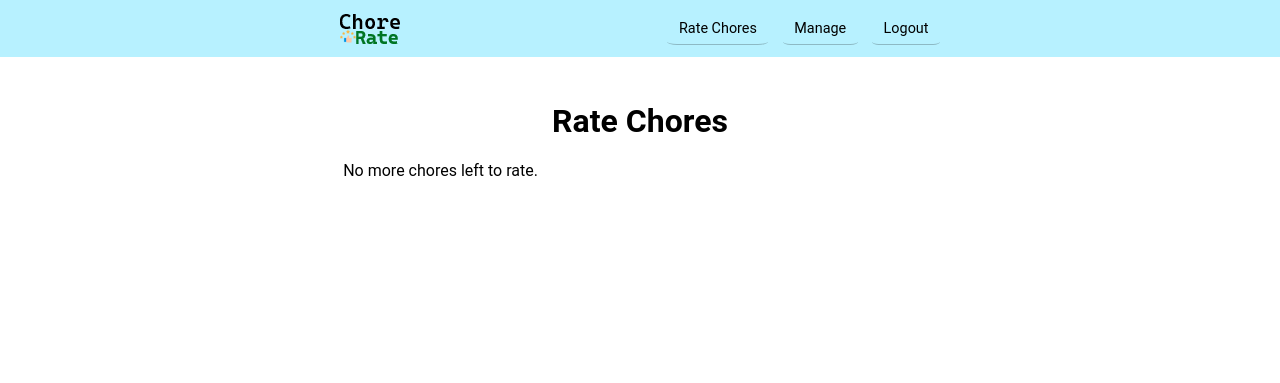
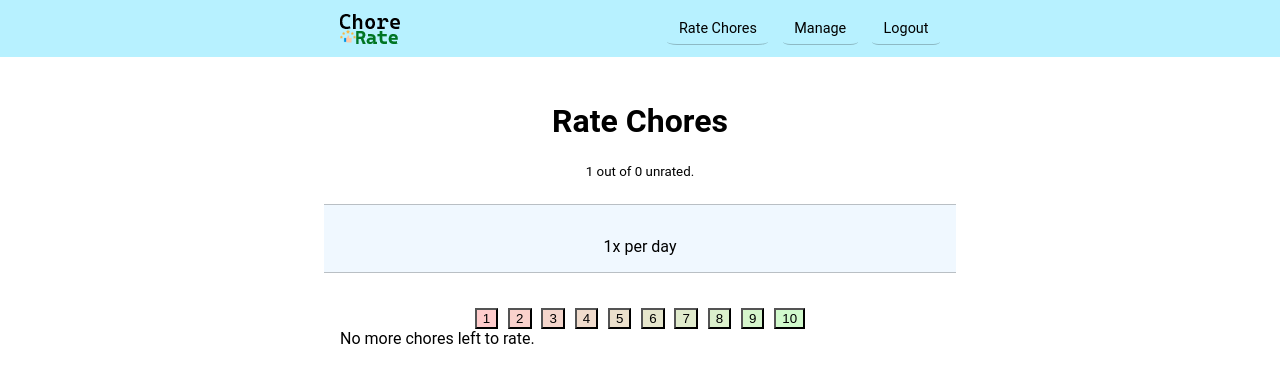
Before and after one commit to avabellaw/ChoreRate, a Flask app: page /rate in a window 1280 px wide. Shown: the top 383 px of the page. Run offline with Flask 3, Linux system fonts and the light colour scheme; the visitor is signed in with stand-in values (Sample User, id 1); data that the repository does not hold is empty.

Commit message:
style the rate chore page using css and js

```diff
--- a/chorerate/static/css/styles.css
+++ b/chorerate/static/css/styles.css
@@ -2,6 +2,12 @@ body {
     font-family: 'Roboto', sans-serif;
     margin: 0;
     padding: 0;
+}
+
+/* HELPERS */
+
+.text-center {
+    text-align: center;
 }
 
 /* NAVBAR */
@@ -132,7 +138,7 @@ body {
 }
 
 .hidden {
-    display: none;
+    display: none !important;
 }
 
 .form-btn {
@@ -204,6 +210,55 @@ a.small-link {
     text-decoration: underline;
 }
 
+/* RATE */
+
+#rate-chores-container {
+    display: flex;
+    flex-direction: column;
+    justify-content: center;
+    align-items: center;
+    gap: 0.5em;
+}
+
+#rate-chores-container > p {
+    margin: 0;
+}
+
+#rate-chores-container > #chore {
+    display: flex;
+    flex-direction: column;
+    align-items: center;
+    width: 100%;
+    background-color: aliceblue;
+    padding: 1em;
+    border: 1px solid #0000003b;
+    border-left: none;
+    border-right: none;
+    margin-top: 1em;
+}
+
+#chore > #chore-name {
+    margin: 0;
+    font-weight: 600;
+    font-size: 1.4em;
+}
+
+#chore > #chore-name+p {
+    margin-bottom: 0;
+}
+
+#loading-indicator {
+    font-size: 1.5em;
+    text-align: center;
+}
+
+#rate-btn-container {
+    display: flex;
+    width: 100%;
+    max-width: 350px;
+    justify-content: space-evenly;
+}
+
 /* ANIMATION */
 
 @keyframes slideInSlideOut {
--- a/chorerate/static/js/rate-chores.js
+++ b/chorerate/static/js/rate-chores.js
@@ -1,12 +1,24 @@
 document.addEventListener('DOMContentLoaded', function() {
     let choresList;
     let index = 1;
+    let rateContainer = document.getElementById('rate-chores-container');
     fetch('/rate/get-unrated')
         .then(response => response.json())
         .then(data => {
             choresList = data;
             document.getElementById('unrated-total').textContent = choresList.length;
             showChore();
+            buttons = document.getElementById('rate-btn-container').children;
+            for (let i = 0; i < buttons.length; i++) {
+                let btn = buttons[i];
+                let increment = 255 / buttons.length;
+                let red = 255 - (i * increment);
+                let green = i * increment;
+                btn.style.backgroundColor = `rgba(${red}, ${green},0, 0.2)`;
+            }
+
+            rateContainer.classList.remove('hidden');
+            document.getElementById('loading-indicator').classList.add('hidden');
         })
         .catch(error => console.error('Error fetching unrated chores:', error));
 
@@ -27,7 +39,7 @@ document.addEventListener('DOMContentLoaded', function() {
                 document.getElementById('frequency').textContent = 'month';
             }
         } else {
-            document.getElementById('rate-chores-container').classList.add('hidden');
+            rateContainer.classList.add('hidden');
             let message = document.getElementById('message');
             message.classList.remove('hidden');
         }
--- a/chorerate/templates/rate-chores.html
+++ b/chorerate/templates/rate-chores.html
@@ -6,29 +6,31 @@
 
 {% block content %}
 
-<div class="container">
-    <div id="page-header">
-        <h1>Rate Chores</h1>
+<div id="page-header">
+    <h1>Rate Chores</h1>
+</div>
+
+<div id="rate-chores-container" class="hidden">
+    <p class="text-center">
+        <small><span id="chore-index">1</span> out of <span id="unrated-total"></span> unrated.</small>
+    </p>
+    <div id="chore">
+        <p id="chore-name"></p>
+        <p><span id="times-per-frequency">1</span>x per <span id="frequency">day</span></p>
     </div>
-
-    <div id="rate-chores-container">
-        <p>
-            <span id="chore-index">1</span> out of <span id="unrated-total"></span>
-        </p>
-        <p>
-            name: <span id="chore-name"></span>
-        </p>
-        <p>
-            <span id="times-per-frequency">1</span>x per <span id="frequency">day</span>
-        </p>
-        <hr>
+    <br>
+    <div id="rate-btn-container">
         {% for i in range(1, 11) %}
             <button class="rate-btn" data-rate="{{ i }}">{{ i }}</button>
         {% endfor %}
     </div>
+</div>
 
-    <span id="message" class="hidden">No more chores left to rate.</span>
+<div id="loading-indicator">
+    <p>Loading...</p>
 </div>
+
+<span id="message" class="hidden">No more chores left to rate.</span>
 
 {% endblock %}
 
```
